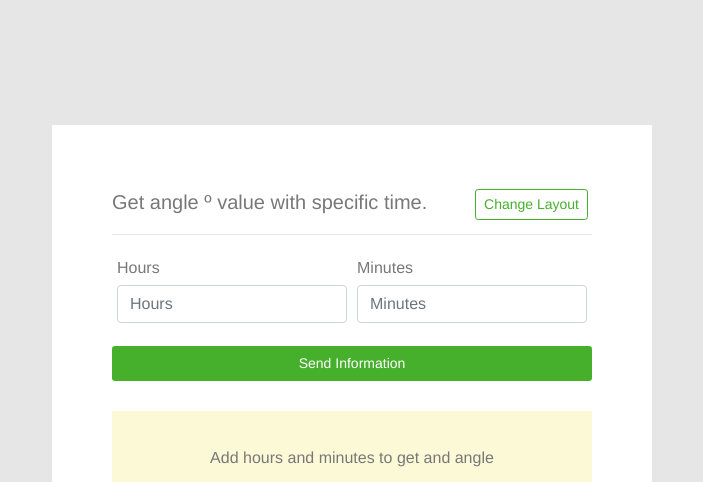
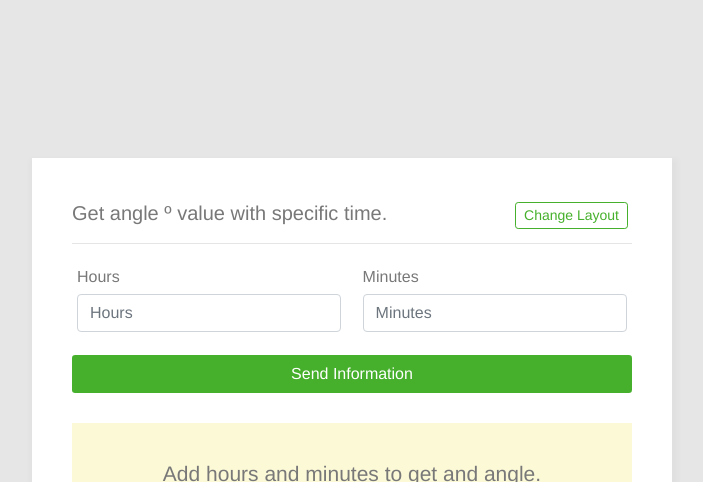
Before and after one commit to melvinjim/jsgetangle, a plain HTML site: page index.html in a window 1280 px wide. Shown: the top 482 px of the page, without its empty margins (288-991 px from the left). Drawn offline with nearby package versions, Linux system fonts and the light colour scheme.

Commit message:
finished jsgtangle exercise

```diff
--- a/css/style.css
+++ b/css/style.css
@@ -40,9 +40,10 @@ body{
 
 .container{
     background-color: #fff;
-    width: 600px;
+    width: 640px;
     height: auto;
-    padding: 60px;
+    padding: 40px;
+    box-shadow: 2px 5px 6px 4px #00000007;
 }
 
 .title-and-change-layout{
@@ -58,6 +59,9 @@ hr{
 .change-layout{
     border: solid 1px #46b02c;
     color: #46b02c !important;
+    height: 27px;
+    display: flex;
+    align-items: center;
 }
 
 .hour-minutes{
@@ -71,10 +75,11 @@ hr{
 
 .send{
     background-color: #46b02c;
-    color: #fff;
+    color: #fff !important;
     width: 100%;
     margin: 18px 0px 0px 0px !important;
     padding: 6px;
+    font-size: 16px;
 }
 
 .answer{
@@ -104,15 +109,20 @@ hr{
 }
 
 .hours{
-    width: 50%;
+    width: 49%;
     padding: 5px;
 }
 
 .minutes{
-    width: 50%;
+    width: 49%;
     padding: 5px;
 }
 
 .span-green{
     color:#46b02c;
 }
+
+#text-h-m{
+    font-size: 21px;
+    color: #787878;
+}
--- a/index.html
+++ b/index.html
@@ -21,11 +21,11 @@
                     <p class="incorrect">Bad Request</p>
                 </div>
                 <div id="h-m-block" class="hour-minutes">
-                    <div class="hours">
+                    <div class="hours" id="hour">
                         <p class="title-hours-and-minutes">Hours</p>
                         <input id="hours" class="text-mt-hr form-control" type="text" placeholder="Hours">
                     </div>
-                    <div class="minutes">
+                    <div class="minutes" id="minute">
                         <p class="title-hours-and-minutes">Minutes</p>
                         <input id="minutes" class="text-mt-hr form-control" type="text" placeholder="Minutes">
                     </div>
@@ -33,7 +33,7 @@
                 <button type="submit" class="send btn btn-sm m-1 button" onclick="data()" >Send Information</button>
                 <div class="answer">
                     <div id="title-h-m">
-                        <p id="text-h-m">Add hours and minutes to get and angle</p>
+                        <p id="text-h-m">Add hours and minutes to get and angle.</p>
                     </div>
                     <div class="answer-grades">
                         <p id="grados">0º</p>
@@ -41,7 +41,6 @@
                 </div>
             </div>
         </div>
-        <span class="span-green"> hola</span>
     </body>
 </html>
 <script src="js/text_m_h.js" ></script>
--- a/js/text_m_h.js
+++ b/js/text_m_h.js
@@ -35,7 +35,11 @@ var changes = function(){
 
     if(style.display == "flex"){
         box.style.cssText = 'display: block;';
+        document.getElementById('hour').style.width = "100%";
+        document.getElementById('minute').style.width= "100%";
     } else {
         box.style.cssText = 'display: flex;';
+        document.getElementById('hour').style.width = "49%";
+        document.getElementById('minute').style.width= "49%";
     }
 }
```
